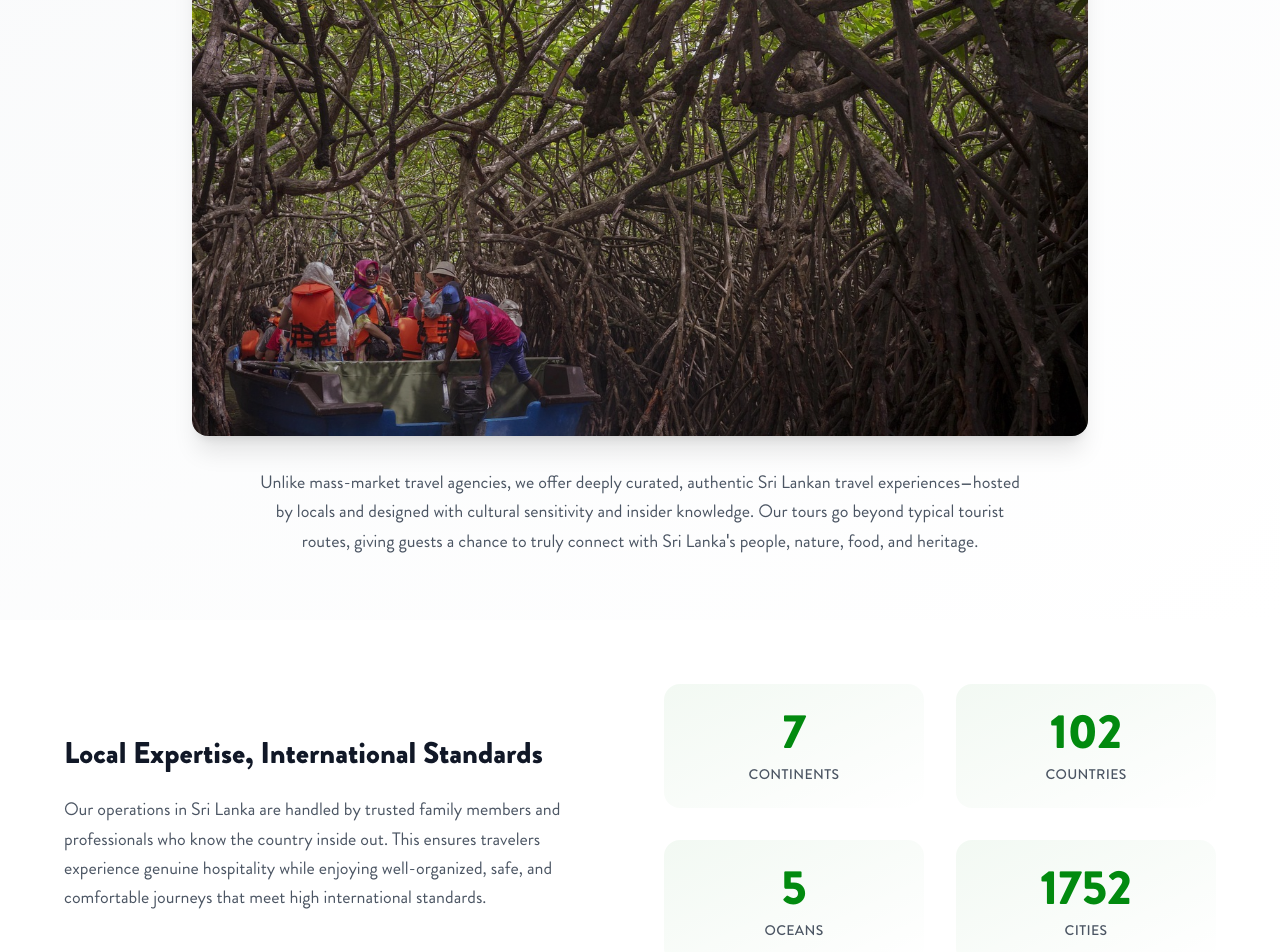
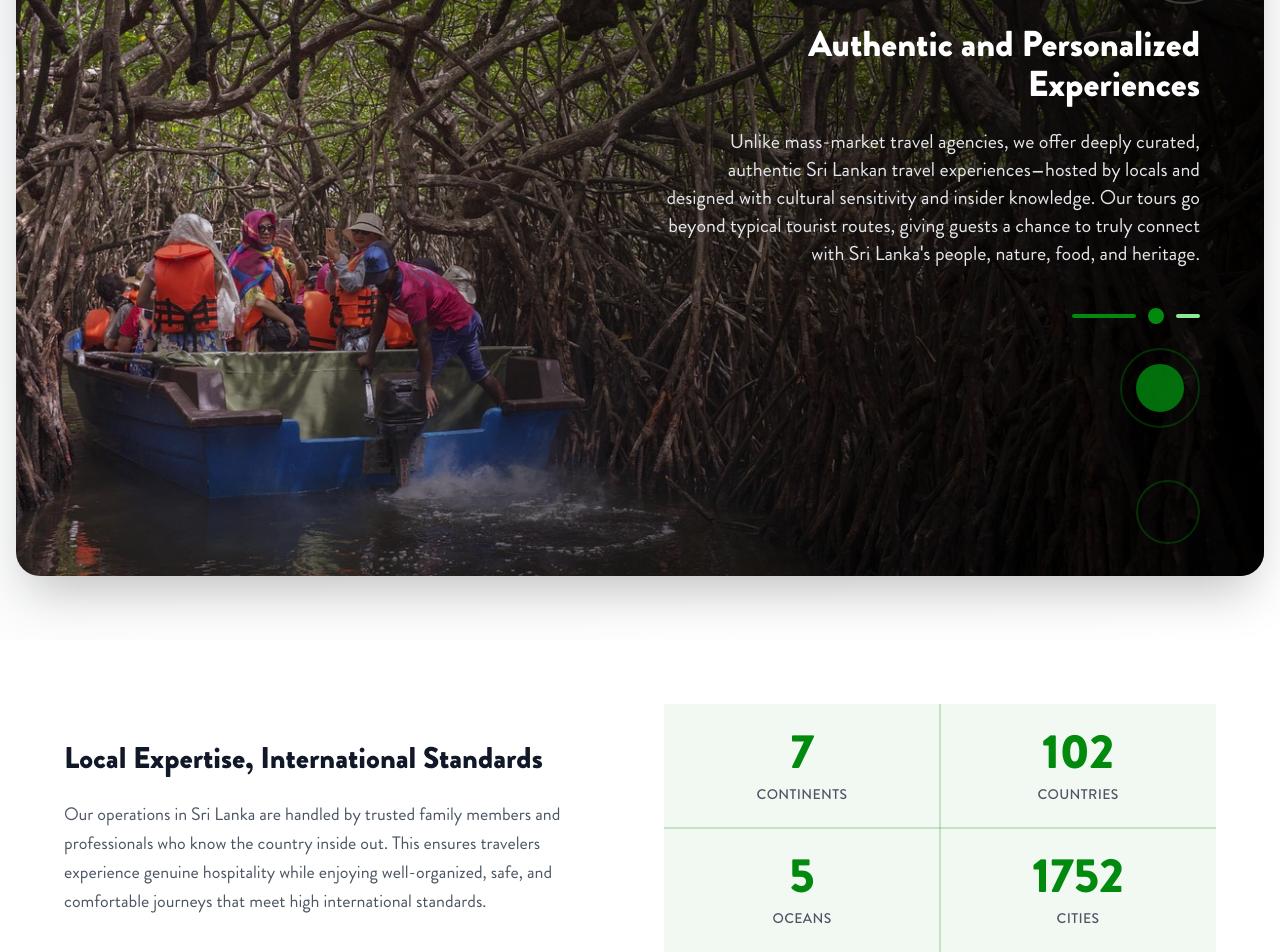
Before and after one commit to therazus/ceylonwanderer, a Next.js app: page /about in a window 1280 px wide. Shown: the part 1500-2452 px from the top of the page. Built offline with nearby package versions, Linux system fonts and the light colour scheme.

Commit message:
CW-8 about us page

```diff
--- a/src/app/about/components/why-unique-section.tsx
+++ b/src/app/about/components/why-unique-section.tsx
@@ -66,31 +66,65 @@ export function WhyUniqueSection() {
 
       {/* Section 2: Authentic and Personalized Experiences */}
       <section className="py-16 px-4 bg-gradient-to-br from-gray-50 to-white">
+        <div className="max-w-7xl mx-auto">
           <motion.div
             initial={{ opacity: 0, y: 30 }}
             whileInView={{ opacity: 1, y: 0 }}
             transition={{ duration: 0.6 }}
-          className="max-w-4xl mx-auto text-center"
+            className="relative h-[600px] md:h-[700px] rounded-3xl overflow-hidden shadow-2xl"
           >
-
-          <h3 className="text-3xl font-bold text-gray-900 mb-6">
-            {t("about.unique.authentic.title")}
-          </h3>
-
-          <div className="relative h-96 md:h-[500px] mb-8 rounded-2xl overflow-hidden shadow-xl">
+            {/* Background Image */}
             <Image
               src="/about/purpose-driven.jpg"
               alt="Authentic experiences"
               fill
-              className="object-cover hover:scale-110 transition-transform duration-700"
+              className="object-cover object-bottom hover:scale-105 transition-transform duration-1000"
             />
-            <div className="absolute inset-0 bg-gradient-to-t from-black/30 to-transparent"></div>
+
+            {/* Gradient Overlay */}
+            <div className="absolute inset-0 bg-gradient-to-l from-black/80 via-black/40 to-transparent"></div>
+
+            {/* Content Overlay */}
+            <div className="absolute inset-0 flex items-center justify-end">
+              <div className="w-full max-w-2xl px-8 md:px-16 text-white text-right">
+                <motion.div
+                  initial={{ opacity: 0, x: 50 }}
+                  whileInView={{ opacity: 1, x: 0 }}
+                  transition={{ duration: 0.8, delay: 0.2 }}
+                  className="space-y-6"
+                >
+                  {/* Title */}
+                  <h3 className="text-2xl md:text-3xl lg:text-4xl font-bold leading-tight">
+                    {t("about.unique.authentic.title")}
+                  </h3>
+
+                  {/* Description */}
+                  <p className="text-base md:text-lg lg:text-xl leading-relaxed text-gray-200 max-w-xl ml-auto">
+                    {t("about.unique.authentic.description")}
+                  </p>
+
+                  {/* Green Decorative Elements */}
+                  <div className="flex justify-end items-center space-x-3 pt-4">
+                    <div className="w-16 h-1 bg-primary rounded-full"></div>
+                    <div className="w-4 h-4 bg-primary rounded-full shadow-lg"></div>
+                    <div className="w-6 h-1 bg-muted_primary rounded-full"></div>
                   </div>
 
-          <p className="text-lg text-gray-600 leading-relaxed max-w-3xl mx-auto">
-            {t("about.unique.authentic.description")}
-          </p>
+                  {/* Additional Green Accent */}
+                  <div className="flex justify-end">
+                    <div className="w-20 h-20 border-2 border-primary/30 rounded-full flex items-center justify-center">
+                      <div className="w-12 h-12 bg-primary rounded-full opacity-80"></div>
+                    </div>
+                  </div>
                 </motion.div>
+              </div>
+            </div>
+
+            {/* Additional Decorative Elements */}
+            <div className="absolute top-8 right-8 w-24 h-24 border-2 border-white/20 rounded-full"></div>
+            <div className="absolute bottom-8 right-16 w-16 h-16 border-2 border-primary/30 rounded-full"></div>
+          </motion.div>
+        </div>
       </section>
 
       {/* Section 3: Local Expertise, International Standards */}
@@ -114,8 +148,8 @@ export function WhyUniqueSection() {
               </p>
             </motion.div>
         {/* Right: Statistics Grid */}
-        <div>
-          <div className="grid grid-cols-2 gap-8">
+        <div className="relative">
+          <div className="grid grid-cols-2 ">
             {[
           { value: t("about.statistics.continents"), label: t("about.statistics.continents_label") },
           { value: t("about.statistics.countries"), label: t("about.statistics.countries_label") },
@@ -127,7 +161,7 @@ export function WhyUniqueSection() {
             initial={{ opacity: 0, scale: 0.5 }}
             whileInView={{ opacity: 1, scale: 1 }}
             transition={{ duration: 0.5, delay: index * 0.1 }}
-            className="text-center group p-6 bg-gradient-to-br from-primary/5 to-transparent rounded-2xl hover:shadow-lg transition-all duration-300"
+            className="text-center group p-6 bg-primary/5  hover:shadow-lg transition-all duration-300"
           >
             <div className="text-5xl font-bold text-primary mb-2 group-hover:scale-110 transition-transform">
               {stat.value}
@@ -138,6 +172,12 @@ export function WhyUniqueSection() {
           </motion.div>
             ))}
           </div>
+
+          {/* Horizontal dividing line */}
+          <div className="absolute top-1/2 left-0 right-0 h-0.5 bg-primary/20 transform -translate-y-px"></div>
+
+          {/* Vertical dividing line */}
+          <div className="absolute left-1/2 top-0 bottom-0 w-0.5 bg-primary/20 transform -translate-x-px"></div>
         </div>
           </div>
         </div>
```
Lines whose indentation alone changed are shown as unchanged.
